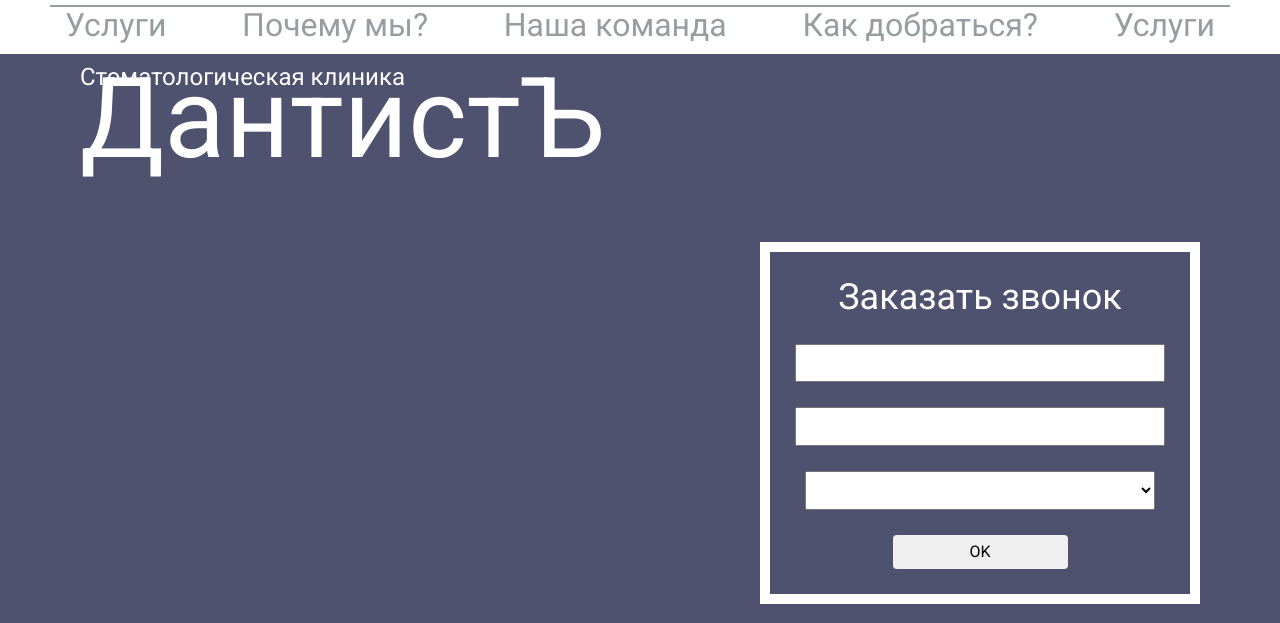
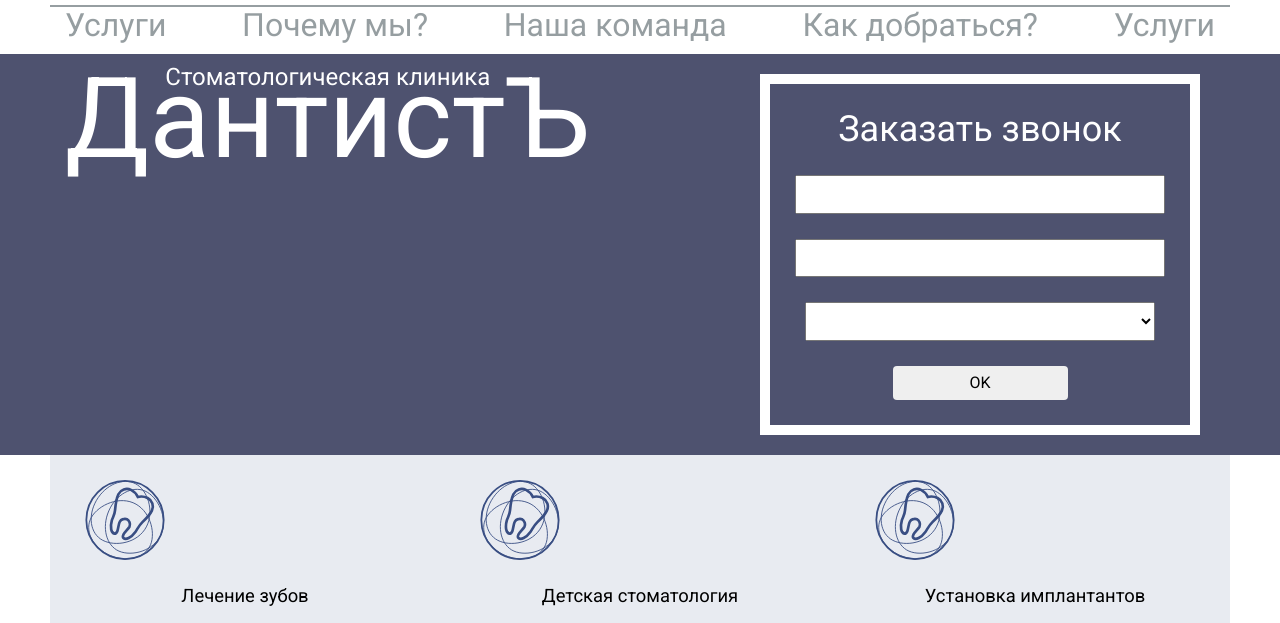
Before and after one commit to kugimiya/dentist, a plain HTML site: page index.html in a window 1280 px wide. Shown: the part 106-729 px from the top of the page. Drawn offline with Linux system fonts and the light colour scheme.

Commit message:
Title position fix

```diff
--- a/assets/css/_responsive.sass
+++ b/assets/css/_responsive.sass
@@ -23,7 +23,7 @@
 
   .top__title
     font-size: 1rem
-    text-align: center
+    //text-align: center
   .site-title
     font-size: 5rem
     margin: 0 auto
--- a/assets/css/app.sass
+++ b/assets/css/app.sass
@@ -82,7 +82,7 @@ ul,li
   font-size: 1.5rem
   color: white
   margin-bottom: 0
-  //text-align: center
+  text-align: center
 .site-title
   font-size: 7rem
   color: white
--- a/index.html
+++ b/index.html
@@ -39,7 +39,8 @@
 
 <div class="title-form">
     <div class="container title-form__wrapper">
-        <div class="container title-form__title">
+        <!--<div class="container"></div>-->
+        <div class=" title-form__title">
 
             <div class="top__title">
                 Стоматологическая клиника
```
Also changed, not shown: assets/css/app.css.
